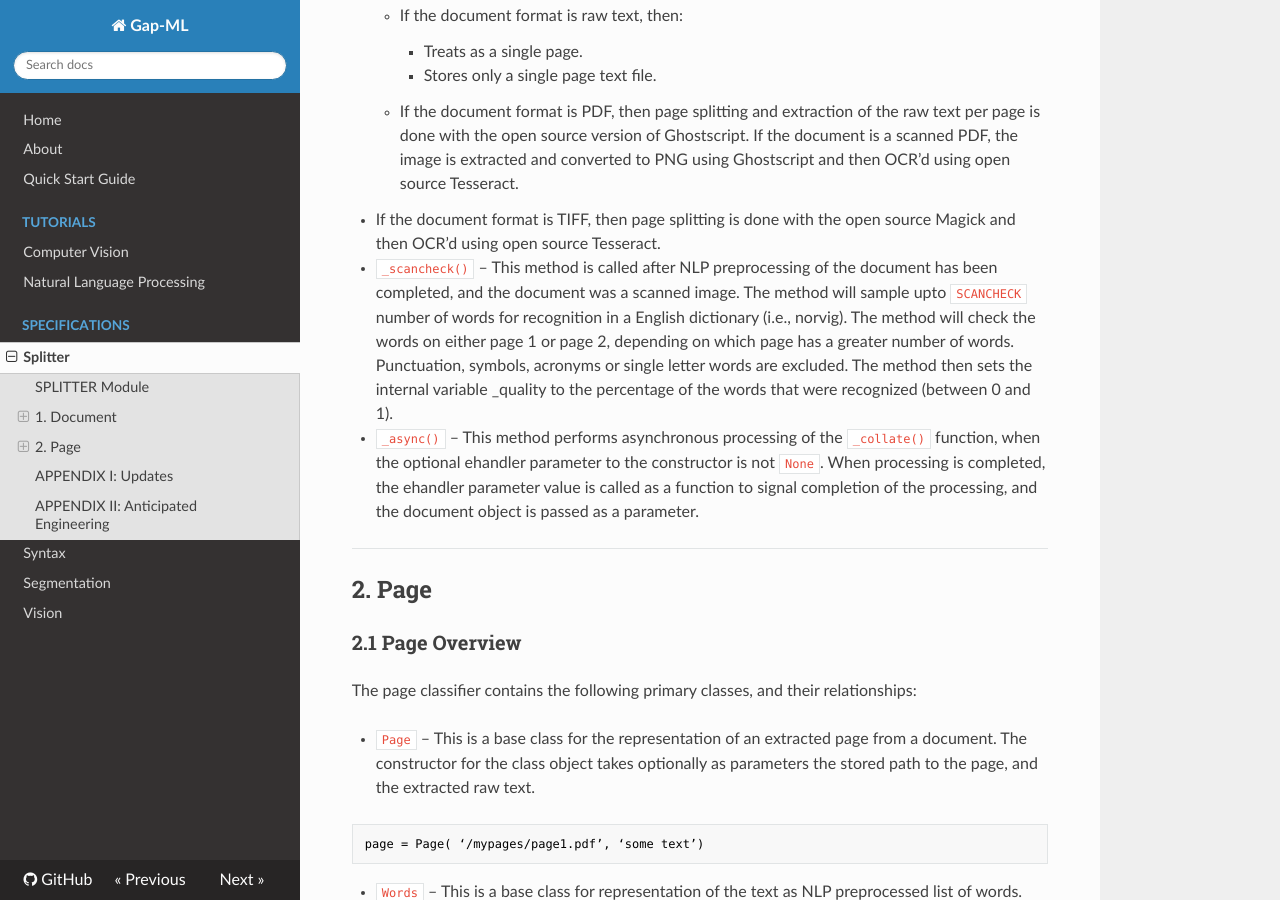
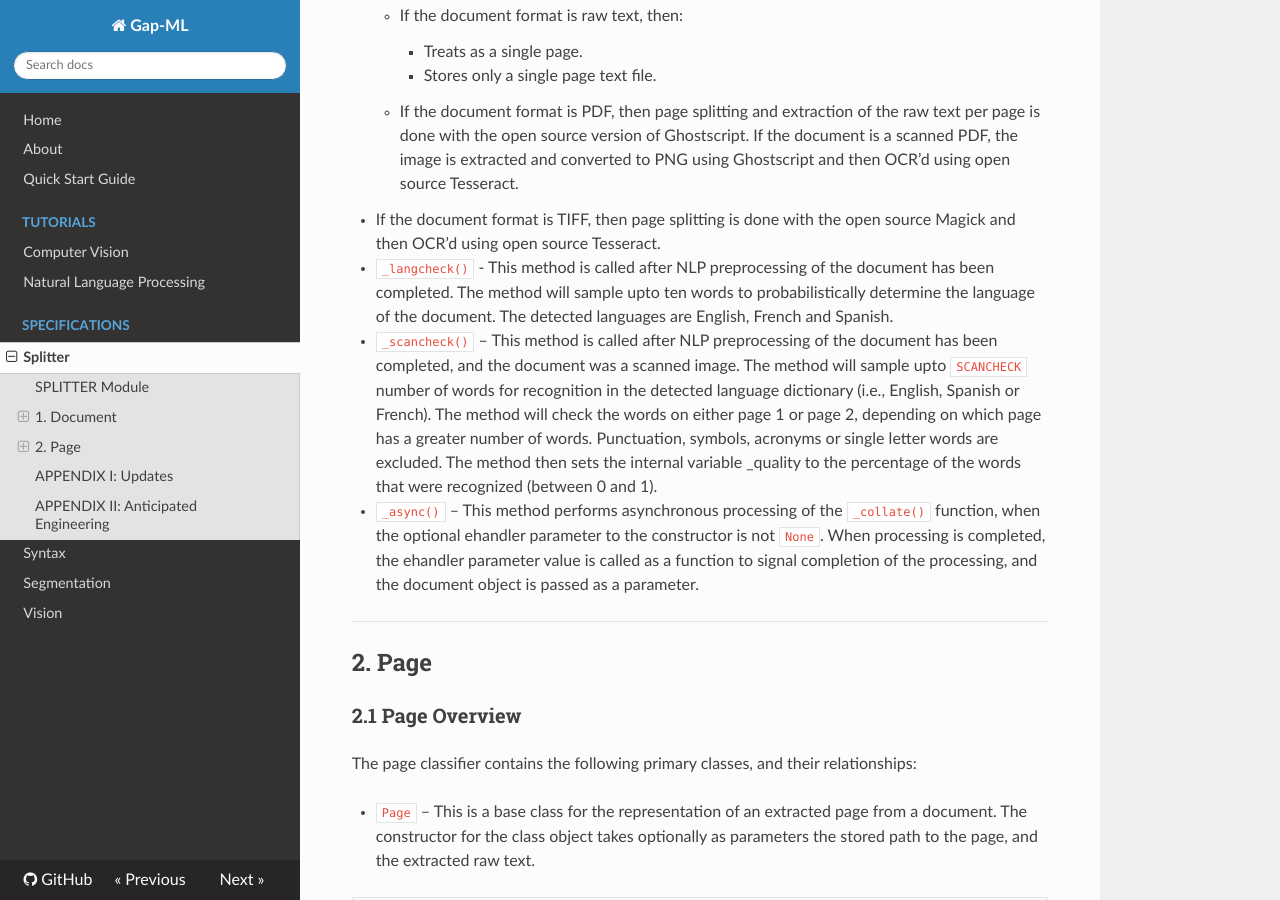
Before and after one commit to andrewferlitsch/Gap, an MkDocs documentation site: the page built from docs/specs/splitter_spec.md, in a window 1280 px wide and 900 px high, scrolled down 10646 px. Built offline with MkDocs 1.6.1, drawn with Linux system fonts in a browser that asks for light colours; nearby versions of some CDN libraries; some of the changed text lies outside the part shown.

Commit message:
lang detection

```diff
--- a/docs/specs/splitter_spec.md
+++ b/docs/specs/splitter_spec.md
@@ -439,7 +439,9 @@ The `Document` class contains the following private methods:
 
    - If the document format is TIFF, then page splitting is done with the open source Magick and then OCR’d using open source Tesseract.
 
-+ `_scancheck()` – This method is called after NLP preprocessing of the document has been completed, and the document was a scanned image. The method will sample upto `SCANCHECK` number of words for recognition in a English dictionary (i.e., norvig). The method will check the words on either page 1 or page 2, depending on which page has a greater number of words. Punctuation, symbols, acronyms or single letter words are excluded. The method then sets the internal variable _quality to the percentage of the words that were recognized (between 0 and 1).
++ `_langcheck()` - This method is called after NLP preprocessing of the document has been completed. The method will sample upto ten words to probabilistically determine the language of the document. The detected languages are English, French and Spanish.
+
++ `_scancheck()` – This method is called after NLP preprocessing of the document has been completed, and the document was a scanned image. The method will sample upto `SCANCHECK` number of words for recognition in the detected language dictionary (i.e., English, Spanish or French). The method will check the words on either page 1 or page 2, depending on which page has a greater number of words. Punctuation, symbols, acronyms or single letter words are excluded. The method then sets the internal variable _quality to the percentage of the words that were recognized (between 0 and 1).
 
 + `_async()` – This method performs asynchronous processing of the `_collate()` function, when the optional ehandler parameter to the constructor is not `None`. When processing is completed, the ehandler parameter value is called as a function to signal completion of the processing, and the document object is passed as a parameter.
 
@@ -739,9 +741,12 @@ A `FileNotFoundError` is raised if the file path is invalid.
 **Pre-Gap (Epipog) v1.5**
 1.	Added `bagOfWords`, `freqDist`, and `termFreq` properties to `Document` and `Page` class.
 
-**Gap v0.91 (alpha)**
+**Gap v0.9.1 (alpha)**
 1.	Rewrote Specification
 2.	Add `OCR` quality estimate
+
+**Gap v0.9.2 (alpha)**
+1. Add language detection for English, Spanish and French.
 
 ## APPENDIX II: Anticipated Engineering
 
```
